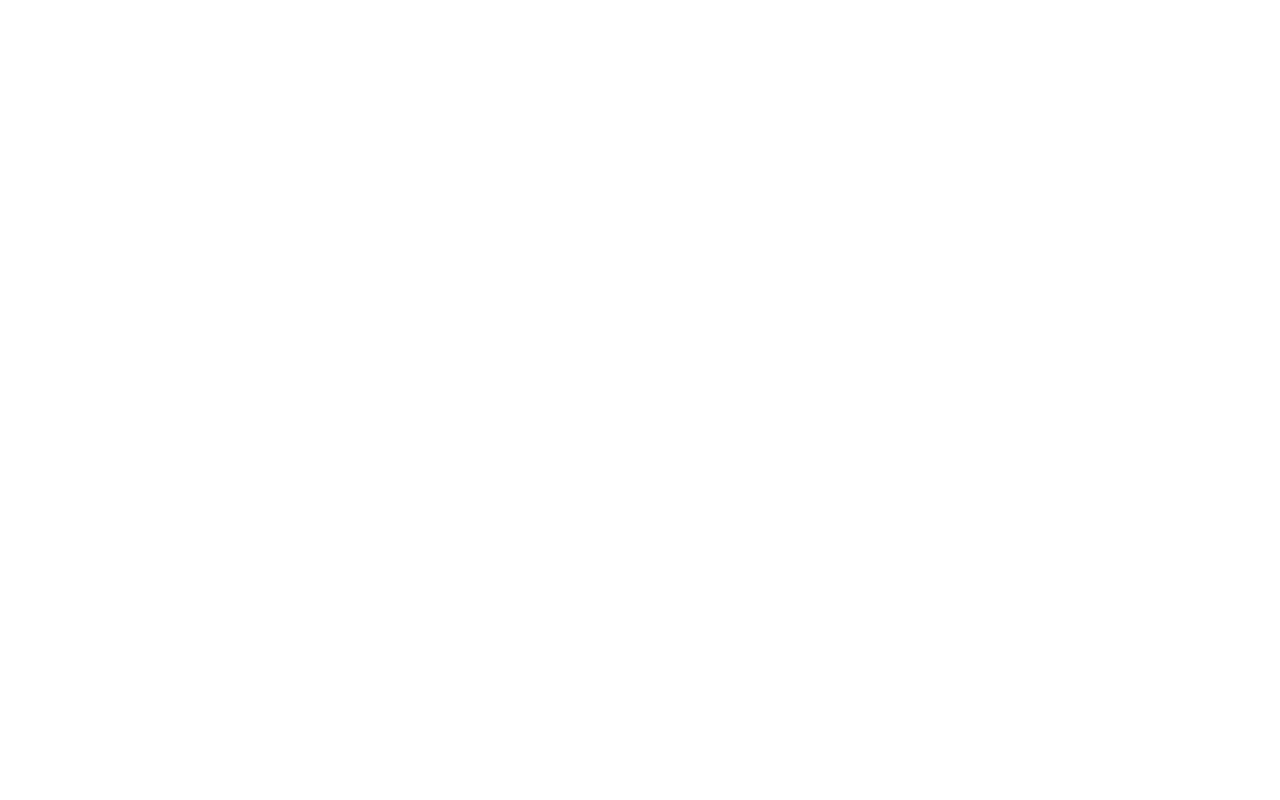
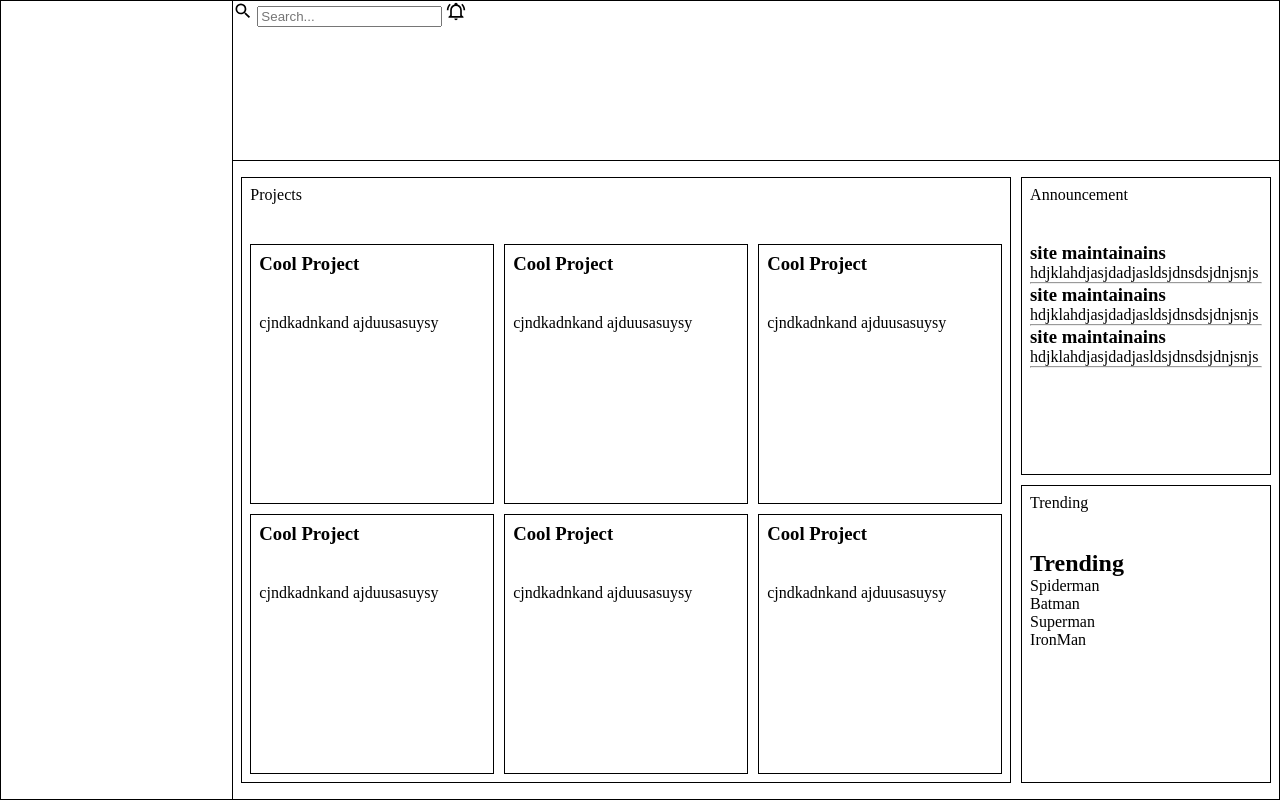
Before and after one commit to Sulaymancodes/admin-dashboard, a plain HTML site: page index.html in a window 1280 px wide. Drawn offline with Linux system fonts and the light colour scheme.

Commit message:
Basic Structure Completed And Added Some Styling

```diff
--- a/index.html
+++ b/index.html
@@ -4,13 +4,88 @@
     <meta charset="UTF-8">
     <meta name="viewport" content="width=device-width, initial-scale=1.0">
     <title>Admin Dashboard</title>
+    <link rel="stylesheet" href="style.css">
 </head>
 <body>
-    <header></header>
-    <aside></aside>
-    <main>
-        <div></div>
-        <div></div>
-    </main>
+    <div class="main-container">
+        <header>
+            <div class="bar">
+                <img class="svg" src="svgs/magnify.svg" alt="search-icon">
+                <input type="search" name="search" placeholder="Search...">
+                <img class="svg" src="svgs/bell-ring-outline.svg" alt="bell-icon">
+
+            </div>
+            <div class="notification-bar">
+
+            </div>
+        </header>
+        <aside></aside>
+        <main>
+            <div id="projects-container">
+                <div class="project-title">
+                    <p>Projects</p>
+                </div>
+                <div class="projects-div">
+                    <div class="projects">
+                        <h3>Cool Project</h3>
+                        <p>cjndkadnkand ajduusasuysy</p>
+                    </div>
+                    <div class="projects">
+                        <h3>Cool Project</h3>
+                        <p>cjndkadnkand ajduusasuysy</p>
+                    </div>
+                    <div class="projects">
+                        <h3>Cool Project</h3>
+                        <p>cjndkadnkand ajduusasuysy</p>
+                    </div>
+                    <div class="projects">
+                        <h3>Cool Project</h3>
+                        <p>cjndkadnkand ajduusasuysy</p>
+                    </div>
+                    <div class="projects">
+                        <h3>Cool Project</h3>
+                        <p>cjndkadnkand ajduusasuysy</p>
+                    </div>
+                    <div class="projects">
+                        <h3>Cool Project</h3>
+                        <p>cjndkadnkand ajduusasuysy</p>
+                    </div>
+                </div>
+
+            </div>
+            <div id="announcements">
+                <div class="announcement-con">
+                    <div class="announcement-title">
+                        <p>Announcement</p>
+                    </div>
+                    <div class="announcement-div">
+                        <h3>site maintainains</h3>
+                        <p>hdjklahdjasjdadjasldsjdnsdsjdnjsnjs</p>
+                        <hr>
+                        <h3>site maintainains</h3>
+                        <p>hdjklahdjasjdadjasldsjdnsdsjdnjsnjs</p>
+                        <hr>
+                        <h3>site maintainains</h3>
+                        <p>hdjklahdjasjdadjasldsjdnsdsjdnjsnjs</p>
+                        <hr>
+                    </div>
+                </div>
+                <div class="trending-con">
+                    <div class="trending-title">
+                        <p>Trending</p>
+                    </div>
+                    <div class="trending-div">
+                        <h2>Trending</h2>
+                        <p>Spiderman</p>
+                        <p>Batman</p>
+                        <p>Superman</p>
+                        <p>IronMan</p>
+                    </div>
+                </div>
+
+            </div>
+        </main>
+    </div>
+
 </body>
 </html>
--- a/style.css
+++ b/style.css
@@ -0,0 +1,63 @@
+*{
+    box-sizing: border-box;
+    margin: 0;
+}
+.main-container{
+    width: 100%;
+    height: 100vh;
+    display: grid;
+    grid-template-columns: 1fr repeat(10,1fr);
+    grid-template-rows: repeat(5, 1fr);
+    border: 1.5px solid black;
+}
+header{
+    grid-column: 3 / -1;
+    border-bottom: 1.5px solid black;
+}
+.svg{
+    width: 20px;
+    height: 20px;
+}
+aside{
+    grid-column: 1 / span 2;
+    grid-row: 1 / 6;
+    border-right: 1.5px solid black;
+}
+main{
+    grid-column: 3 / -1;
+    grid-row: 2 / 6;
+    gap: 10px;
+    padding: 1em .5em;
+    display: grid;
+    grid-template-columns: repeat(3,1fr) 1fr;
+}
+#projects-container{
+    border:1.5px solid black;
+    grid-column: 1 / 4;
+    display: grid;
+    grid-template-rows: 1fr 9fr;
+    padding: .5em;
+}
+#announcements{
+    display: grid;
+    grid-template-rows: repeat(2, 1fr);
+    gap: 10px;
+}
+.projects-div{
+    display: grid;
+    grid-template-columns: repeat(auto-fit, minmax(200px, 1fr));
+    gap: 10px;
+}
+.projects{
+    display: grid;
+    grid-template-rows: 1fr 3fr;
+    border: 1.5px solid black;
+    padding: .5em;
+}
+.announcement-con,
+.trending-con{
+    display: grid;
+    grid-template-rows: 1fr 4fr;
+    border: 1.5px solid black;
+    padding: .5em;
+}
```
Also changed, not shown: svgs/spider-man-4-logo-svgrepo-com.svg (added).
